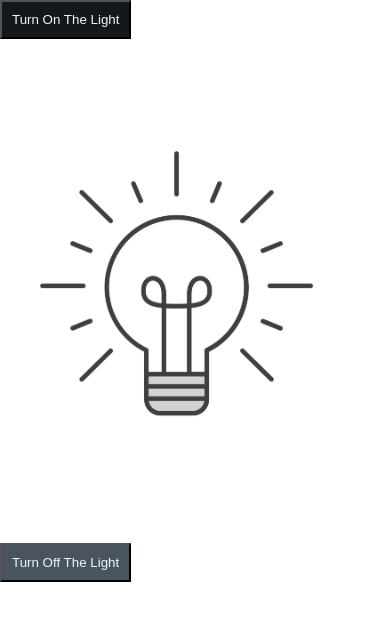
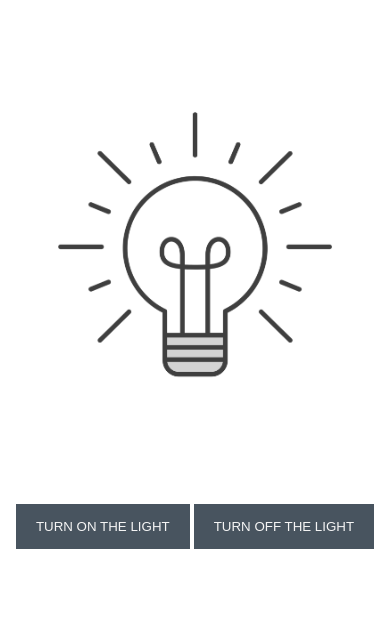
Before and after one commit to AfsanaAbsar/Turning-light, a plain HTML site: page index.html in a window 390 px wide. Drawn offline with Linux system fonts and the light colour scheme.

Commit message:
responsive done

```diff
--- a/index.html
+++ b/index.html
@@ -10,9 +10,17 @@
 </head>
 
 <body>
-    <button onclick="document.getElementById('light').src='images/balbon.png'">Turn On The Light</button>
-    <img id="light" src="images/balboff.png" alt="">
-    <button onclick="document.getElementById('light').src='images/balboff.png'">Turn Off The Light</button>
+    <div class="area">
+        <div>
+            <img id="light" src="images/balboff.png" alt="">
+
+        </div>
+        <div>
+            <button onclick="document.getElementById('light').src='images/balbon.png'">Turn On The Light</button>
+
+            <button onclick="document.getElementById('light').src='images/balboff.png'">Turn Off The Light</button>
+        </div>
+    </div>
 </body>
 
 </html>
--- a/style.css
+++ b/style.css
@@ -1,17 +1,36 @@
-body{
-    margin:auto;
+body {
+    margin: auto;
     overflow-x: hidden;
 }
-img{
+
+.area {
+    display: flex;
+    flex-direction: column;
+    align-items: center;
+    justify-content: center;
+}
+
+img {
     height: 500px;
 }
-button{
+
+button {
+    border: none;
     color: whitesmoke;
     background-color: rgb(72, 84, 95);
-    padding: 10px;
+    padding: 15px 20px;
+    text-transform: uppercase;
 }
-button:hover{
+
+button:hover {
 
     background-color: rgb(19, 24, 29);
 
 }
+
+@media only screen and (max-width: 800px) {
+    body {
+        margin: 0;
+        overflow-x: hidden;
+    }
+}
```
